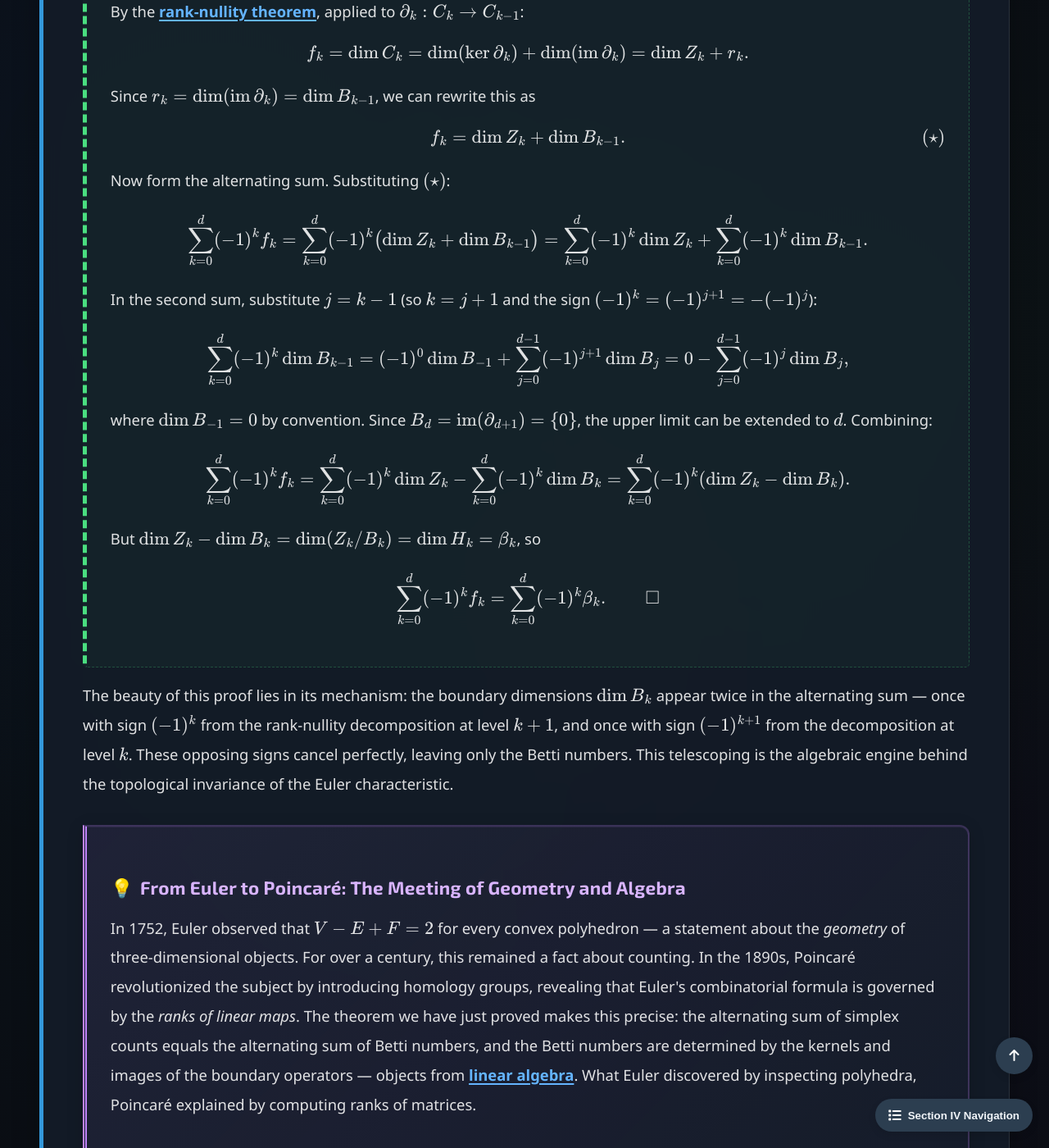
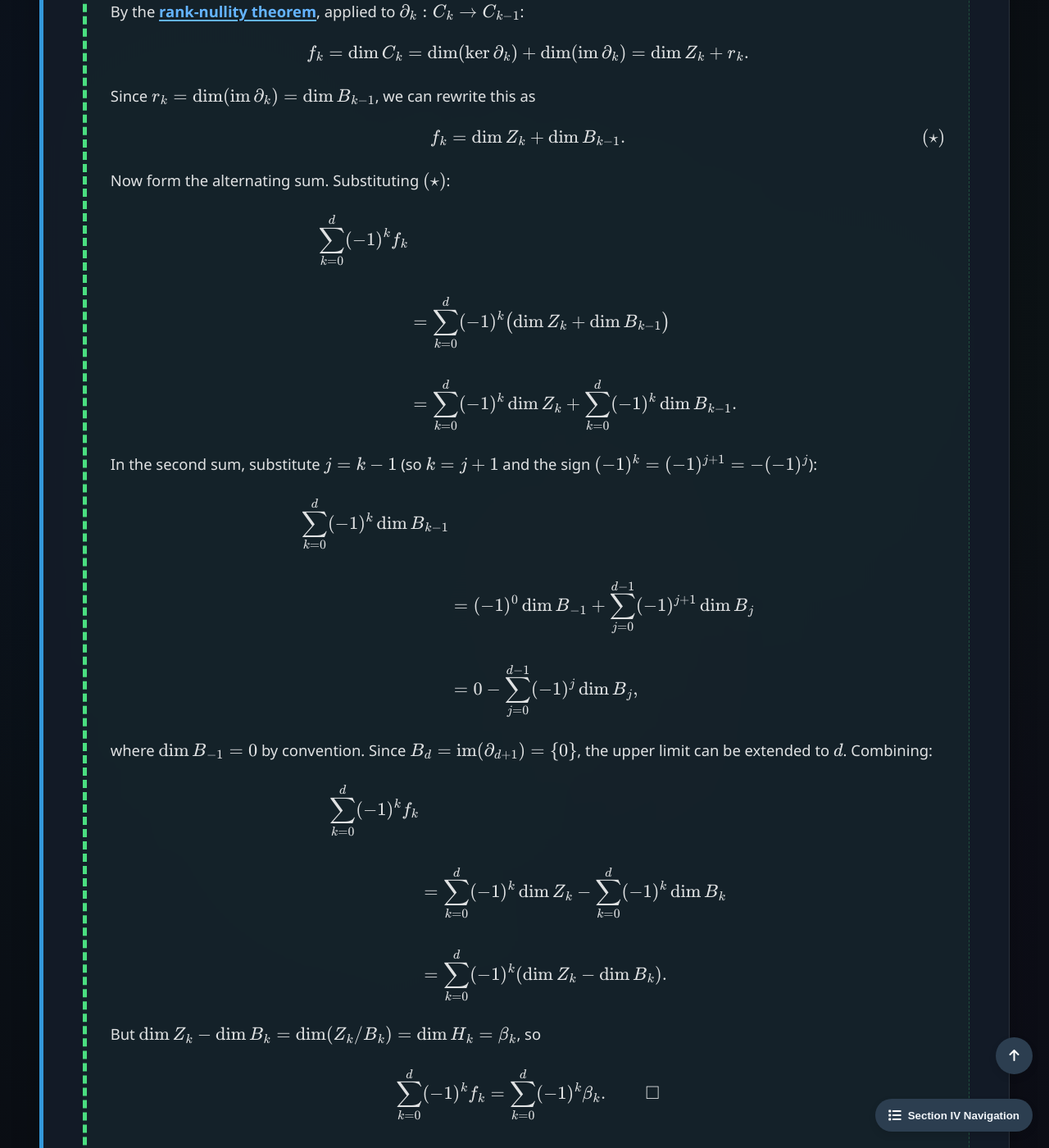
Before and after one commit to Yusukey01/yusukey01.github.io, a Jekyll site: the page built from Mathematics/Discrete/intro_homology.html, in a window 1280 px wide and 1400 px high, scrolled down 7920 px. Shown: the whole window at 82% size. Built offline with Jekyll 4.4.1, drawn with Linux system fonts in a browser that asks for light colours; some of the changed text lies outside the part shown.

Commit message:
fixed styles

```diff
--- a/Mathematics/Discrete/intro_homology.html
+++ b/Mathematics/Discrete/intro_homology.html
@@ -423,24 +423,30 @@ noindex: true
                         \]
                         Now form the alternating sum. Substituting \((\star)\):
                         \[
-                        \sum_{k=0}^{d} (-1)^k f_k
-                        = \sum_{k=0}^{d} (-1)^k \bigl(\dim Z_k + \dim B_{k-1}\bigr)
-                        = \sum_{k=0}^{d} (-1)^k \dim Z_k + \sum_{k=0}^{d} (-1)^k \dim B_{k-1}.
+                        \begin{align*}
+                        \sum_{k=0}^{d} (-1)^k f_k \\\\
+                        &= \sum_{k=0}^{d} (-1)^k \bigl(\dim Z_k + \dim B_{k-1}\bigr) \\\\
+                        &= \sum_{k=0}^{d} (-1)^k \dim Z_k + \sum_{k=0}^{d} (-1)^k \dim B_{k-1}.
+                        \end{align*}
                         \]
                         In the second sum, substitute \(j = k - 1\) (so \(k = j + 1\) and the
                         sign \((-1)^k = (-1)^{j+1} = -(-1)^j\)):
                         \[
-                        \sum_{k=0}^{d} (-1)^k \dim B_{k-1}
-                        = (-1)^0 \dim B_{-1} + \sum_{j=0}^{d-1} (-1)^{j+1} \dim B_j
-                        = 0 - \sum_{j=0}^{d-1} (-1)^j \dim B_j,
+                        \begin{align*}
+                        \sum_{k=0}^{d} (-1)^k \dim B_{k-1} \\\\
+                        &= (-1)^0 \dim B_{-1} + \sum_{j=0}^{d-1} (-1)^{j+1} \dim B_j \\\\
+                        &= 0 - \sum_{j=0}^{d-1} (-1)^j \dim B_j,
+                        \end{align*}
                         \]
                         where \(\dim B_{-1} = 0\) by convention. Since
                         \(B_d = \operatorname{im}(\partial_{d+1}) = \{0\}\), the upper limit can
                         be extended to \(d\). Combining:
                         \[
-                        \sum_{k=0}^{d} (-1)^k f_k
-                        = \sum_{k=0}^{d} (-1)^k \dim Z_k - \sum_{k=0}^{d} (-1)^k \dim B_k
-                        = \sum_{k=0}^{d} (-1)^k (\dim Z_k - \dim B_k).
+                        \begin{align*}
+                        \sum_{k=0}^{d} (-1)^k f_k \\\\
+                        &= \sum_{k=0}^{d} (-1)^k \dim Z_k - \sum_{k=0}^{d} (-1)^k \dim B_k \\\\
+                        &= \sum_{k=0}^{d} (-1)^k (\dim Z_k - \dim B_k).
+                        \end{align*}
                         \]
                         But \(\dim Z_k - \dim B_k = \dim(Z_k / B_k) = \dim H_k = \beta_k\), so
                         \[
```
Also changed, not shown: other parts of Mathematics/Discrete/intro_homology.html (+1 -1 lines).
